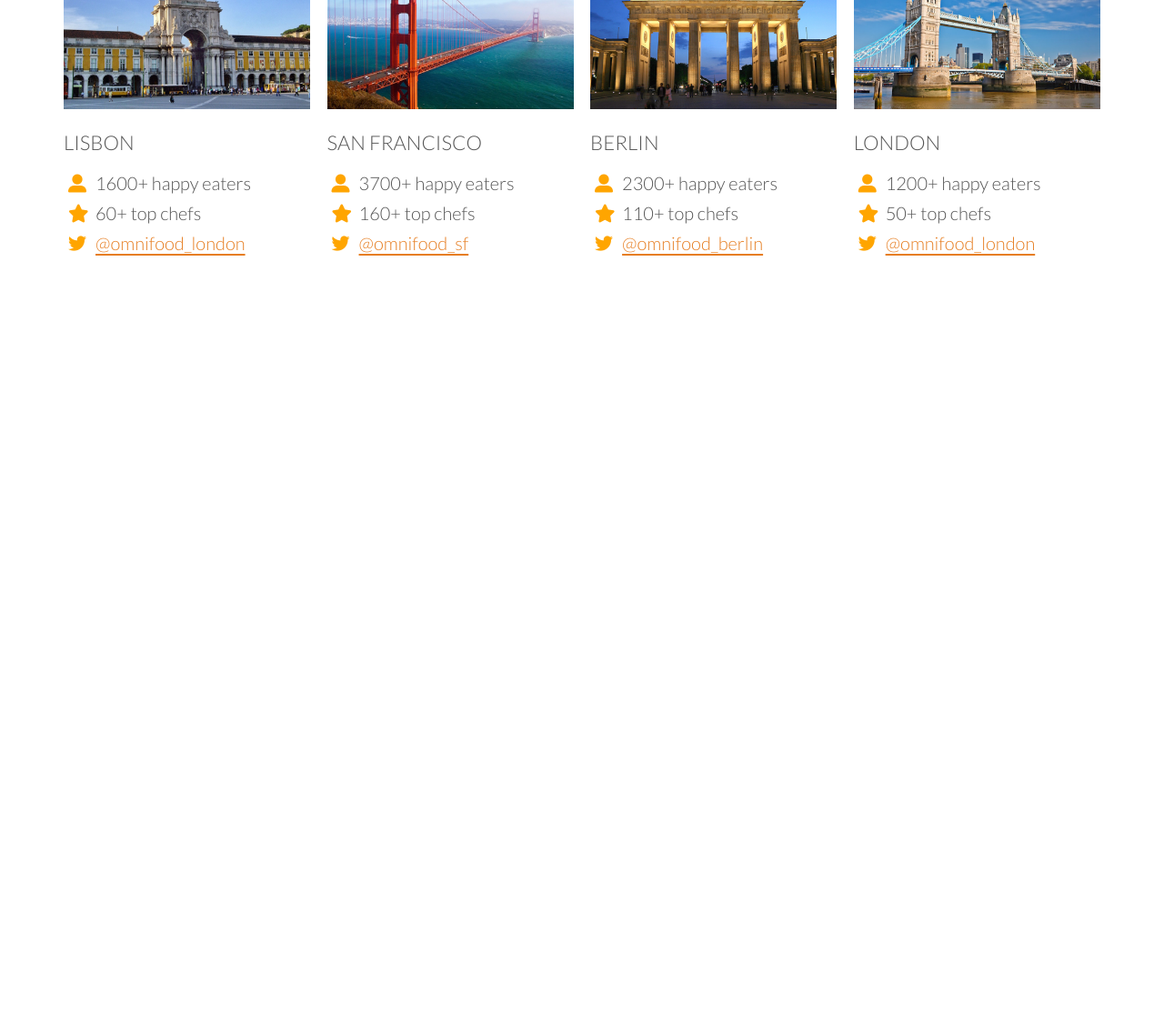
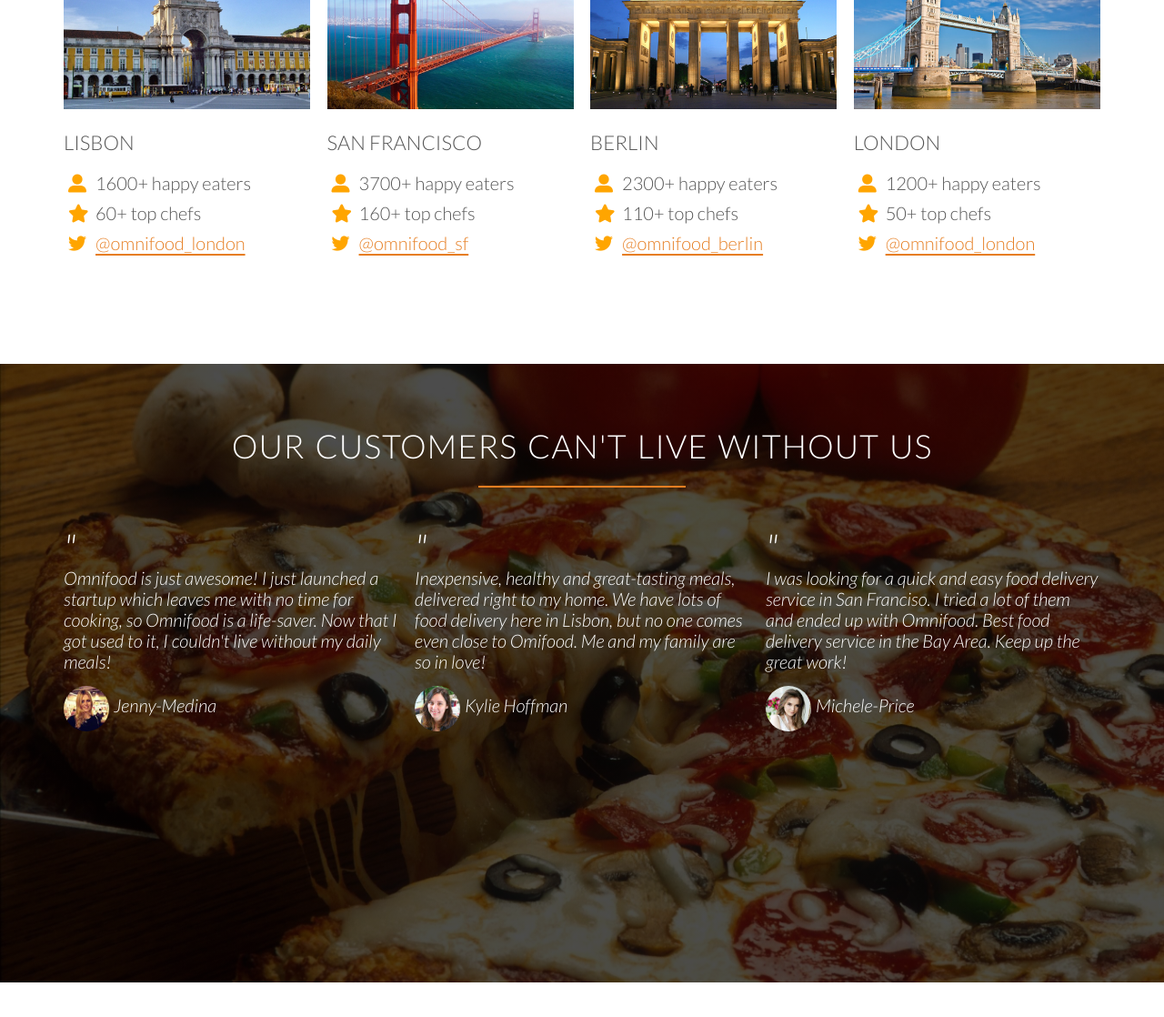
Before and after one commit to vuongvgc/Omnifood, a plain HTML site: page index.html in a window 1280 px wide. Shown: the part 2677-3795 px from the top of the page at 91% size. Before the commit the page ends 2977 px from the top, so only its background shows below. Drawn offline with Linux system fonts and the light colour scheme.

Commit message:
customer-testimonials

```diff
--- a/index.html
+++ b/index.html
@@ -180,5 +180,36 @@
                 </div>
             </div>
         </section>
+        <section class="customer-testimonials">
+            <div class="row">
+                <h2>Our customers can't live without us</h2>
+            </div>
+            <div class="row">
+                <div class="col span-1-of-3 customer-box">
+                    <p class="quote">&quot;</p>
+                    <p>Omnifood is just awesome! I just launched a startup which leaves me with no time for cooking, so Omnifood is a life-saver. Now that I got used to it, I couldn't live without my daily meals!</p>
+                    <div class="info-custormer">
+                        <img src="resources/img/customer/Jenny-Medina-customer-3.jpg" alt="Jenny-Medina">
+                        <p>Jenny-Medina</p>
+                    </div>
+                </div>
+                <div class="col span-1-of-3 customer-box">
+                    <p class="quote">&quot;</p>
+                    <p>Inexpensive, healthy and great-tasting meals, delivered right to my home. We have lots of food delivery here in Lisbon, but no one comes even close to Omifood. Me and my family are so in love!</p>
+                    <div class="info-custormer">
+                        <img src="resources/img/customer/Kylie-Hoffman-customer-1.jpg" alt="Kylie Hoffman">
+                        <p>Kylie Hoffman</p>
+                    </div>
+                </div>
+                <div class="col span-1-of-3 customer-box">
+                    <p class="quote">&quot;</p>
+                    <p>I was looking for a quick and easy food delivery service in San Franciso. I tried a lot of them and ended up with Omnifood. Best food delivery service in the Bay Area. Keep up the great work!</p>
+                    <div class="info-custormer">
+                        <img src="resources/img/customer/Michele-Price-customer-3.jpg" alt="Michele-Price">
+                        <p>Michele-Price</p>
+                    </div>
+                </div>
+            </div>
+        </section>
     </body>
 </html>
--- a/resources/css/style.css
+++ b/resources/css/style.css
@@ -270,3 +270,40 @@ i {
     color: #e67e22;
     text-underline-position: under;
 }
+/*-----------------------------*/
+/*---customer-testimonials-----*/
+/*-----------------------------*/
+
+.customer-testimonials {
+    background-image: linear-gradient(rgba(0, 0, 0, 0.7), rgba(0, 0, 0, 0.7)), url(img/back-customers.jpg);
+    background-position: center;
+    background-size: cover;
+    height: 80vh;
+    color: #fff;
+    margin: 100px 0;
+    padding-top: 40px;
+}
+
+
+
+.quote {
+    font-size: 200%;
+}
+.info-custormer img {
+    width: 50px;
+    border-radius: 50%;
+    float: left;
+}
+.info-custormer p {
+    padding: 10px 5px;
+    float: left;
+}
+
+.info-custormer {
+    display: block;
+    margin: 15px 0;
+}
+
+.customer-box {
+    font-style: italic;
+}
```
Also changed, not shown: resources/css/img/back-customers.jpg (renamed from resources/img/back-customers.jpg), resources/img/customer/Jenny-Medina-customer-3.jpg (added), resources/img/customer/Kylie-Hoffman-customer-1.jpg (added), resources/img/customer/Michele-Price-customer-3.jpg (added), resources/img/customer/customer-1.jpg (deleted), resources/img/customer/customer-2.jpg (deleted), resources/img/customer/customer-3.jpg (deleted).
